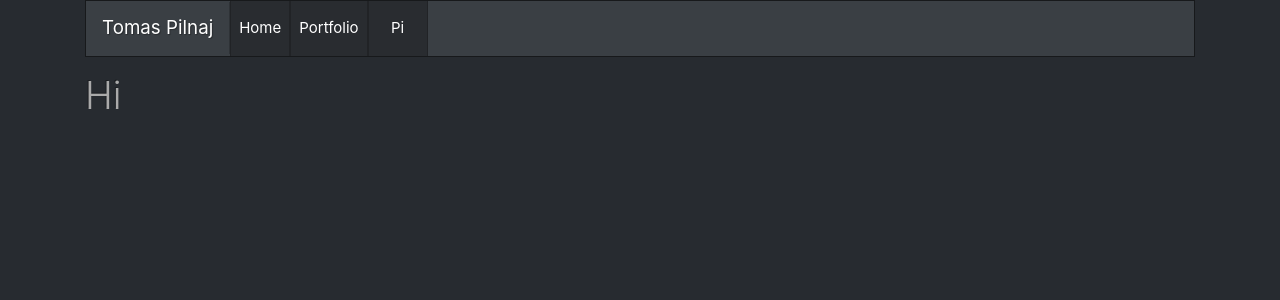
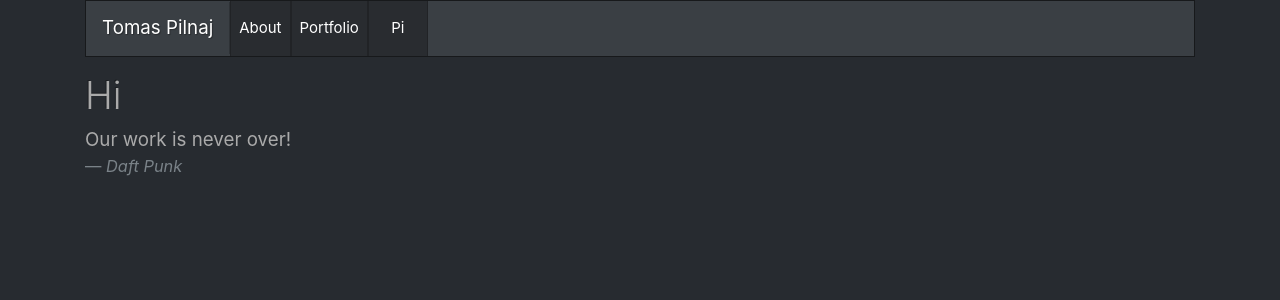
Before and after one commit to pilniczek/my-next, a Next.js app: page / in a window 1280 px wide. Shown: the top 300 px of the page. Built offline with nearby package versions, Linux system fonts and the light colour scheme.

Commit message:
add quote

```diff
--- a/components/Navbar.jsx
+++ b/components/Navbar.jsx
@@ -12,7 +12,7 @@ const Navbar = () => (
       <div className="collapse navbar-collapse" id="navbarColor02">
         <ul className="navbar-nav mr-auto">
           <li className="nav-item active">
-            <Link href="/"><button className="nav-link" type="button">Home</button></Link>
+            <Link href="/"><button className="nav-link" type="button">About</button></Link>
           </li>
           <li className="nav-item active">
             <Link href="/portfolio"><button className="nav-link" type="button">Portfolio</button></Link>
--- /dev/null
+++ b/components/Quote.jsx
@@ -0,0 +1,28 @@
+import React from 'react';
+import { string } from 'prop-types';
+
+const Quote = ({ text, author }) => (
+  <div className="row">
+    <div className="col">
+      <div className="bs-component">
+        <blockquote className="blockquote">
+          <p className="mb-0">
+            {text}
+          </p>
+          <footer className="blockquote-footer">
+            <cite title="Source Title">
+              {author}
+            </cite>
+          </footer>
+        </blockquote>
+      </div>
+    </div>
+  </div>
+);
+
+Quote.propTypes = {
+  text: string.isRequired,
+  author: string.isRequired,
+};
+
+export default Quote;
--- a/pages/index.jsx
+++ b/pages/index.jsx
@@ -1,11 +1,13 @@
 import React from 'react';
 import Layout from '../components/Layout';
 import PageHeader from '../components/PageHeader';
+import Quote from '../components/Quote';
 
 
 const Index = () => (
   <Layout>
     <PageHeader title="Hi" />
+    <Quote text="Our work is never over!" author="Daft Punk" />
   </Layout>
 );
 
--- a/pages/portfolio.jsx
+++ b/pages/portfolio.jsx
@@ -3,6 +3,7 @@ import Layout from '../components/Layout';
 import Iterator from '../components/Iterator';
 import PageHeader from '../components/PageHeader';
 import CardExtended from '../components/CardExtended';
+import Quote from '../components/Quote';
 import data from '../data/portfolio.json';
 
 const cards = data;
@@ -26,6 +27,7 @@ const Portfolio = () => (
         )}
       />
     </div>
+    <Quote text="Do. Or do not. There is no try." author="Yoda" />
   </Layout>
 );
 
```
